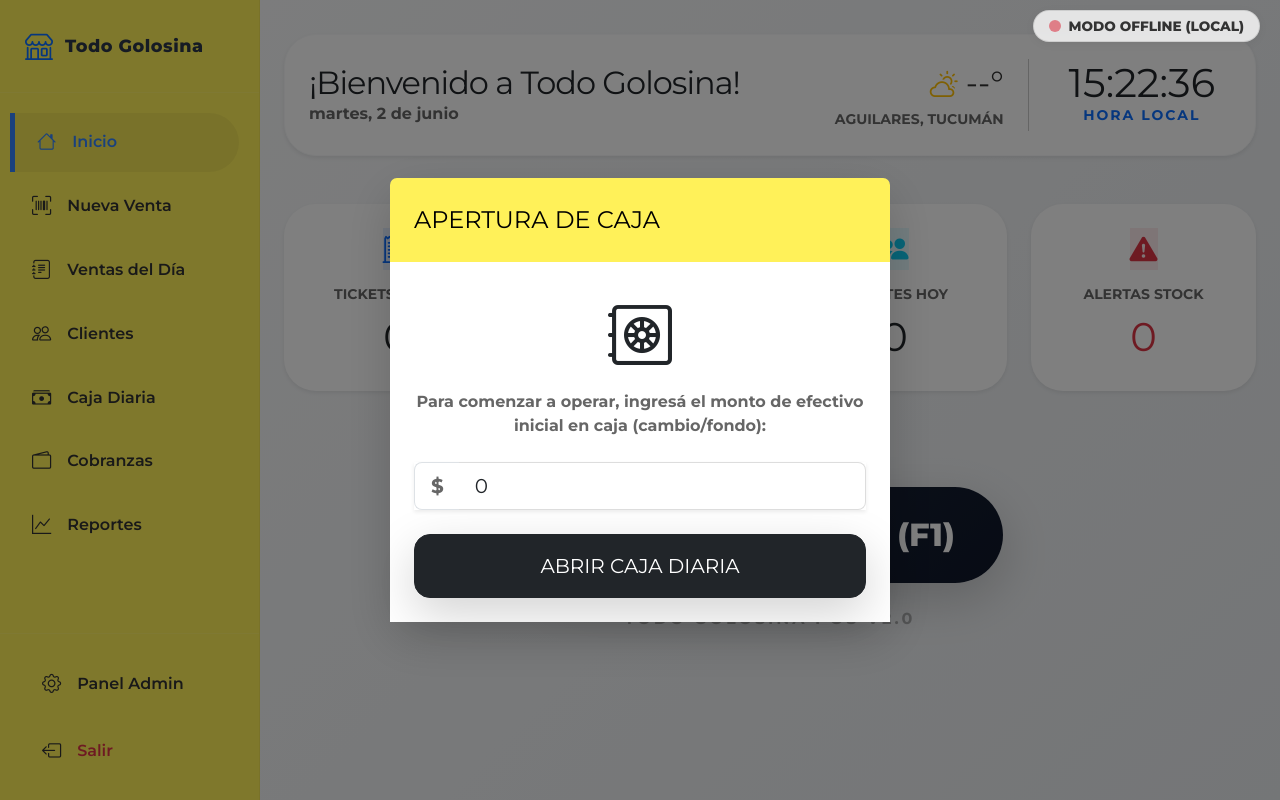
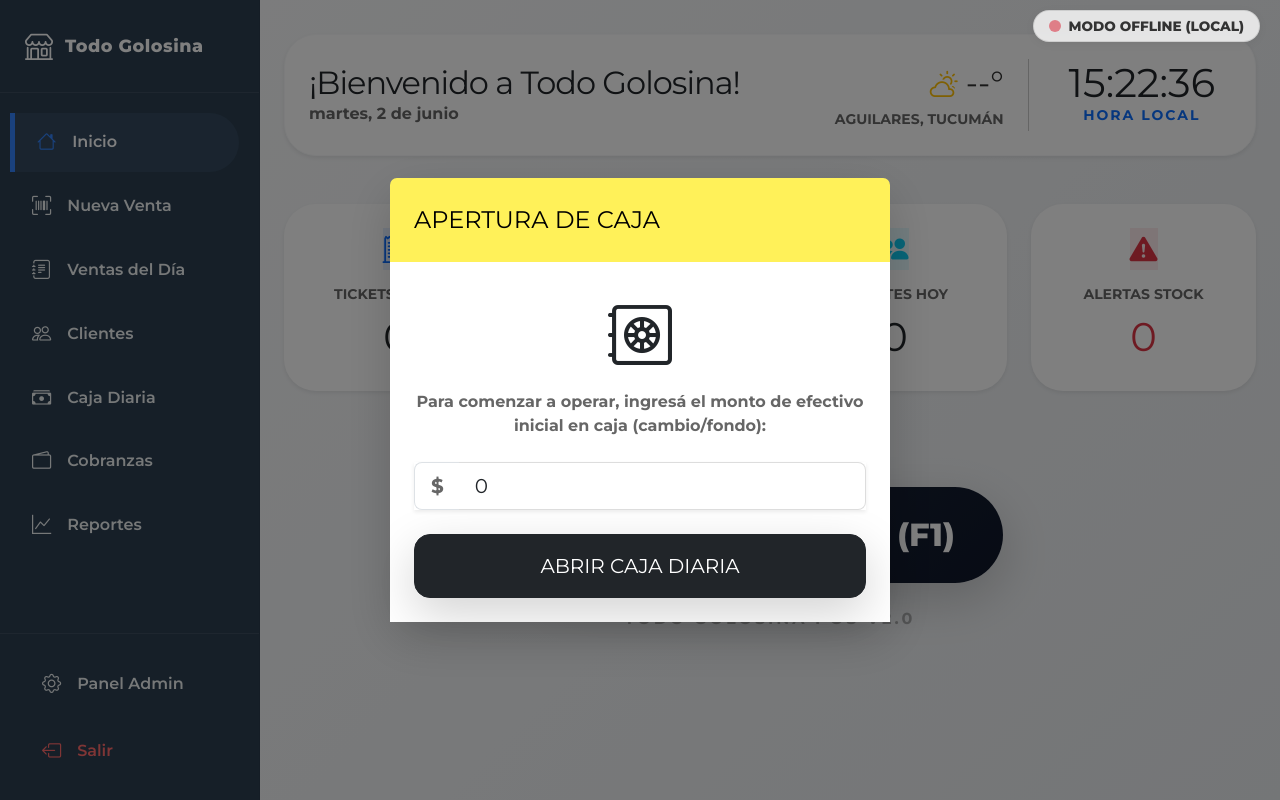
Before and after one commit to Exejkj2/todo-golosina-web, a Flask app: page /facturador in a window 1280 px wide. Run offline with Flask 3, Linux system fonts and the light colour scheme; the visitor is signed in with stand-in values (Sample User, id 1); data that the repository does not hold is empty; some libraries are stand-ins or nearby versions.

Commit message:
UI: Actualiza paleta del menú lateral a tono oscuro para reducir fatiga visual

```diff
--- a/templates/facturador.html
+++ b/templates/facturador.html
@@ -33,8 +33,8 @@
         --accent: #fff159; /* Amarillo ML */
         --success: #00a650; /* Verde ML */
         --warning: #ff7733;
-        --sidebar: #fff159;
-        --sidebar-hover: #e6d84f;
+        --sidebar: #2c3e50;
+        --sidebar-hover: #34495e;
         --text: #333333;
         --text-muted: #666666;
         --border: #dddddd;
@@ -54,7 +54,7 @@
       .sidebar {
         width: 260px;
         background: var(--sidebar);
-        color: #333;
+        color: #ecf0f1;
         display: flex;
         flex-direction: column;
         flex-shrink: 0;
@@ -68,11 +68,14 @@
         gap: 12px;
         border-bottom: 1px solid rgba(255,255,255,0.08);
       }
+      .sidebar-header i {
+        color: #ffffff !important;
+      }
       .sidebar-header span {
         font-weight: 800;
         letter-spacing: 0.5px;
         font-size: 1.1rem;
-        color: #2d3748;
+        color: #ffffff;
       }
       .sidebar-menu {
         flex: 1;
@@ -86,7 +89,7 @@
         display: flex;
         align-items: center;
         gap: 16px;
-        color: #333;
+        color: #ecf0f1;
         text-decoration: none;
         border-radius: 0 30px 30px 0;
         transition: all 0.2s;
@@ -94,14 +97,17 @@
         cursor: pointer;
         margin-right: 10px;
       }
-      .sidebar-item i { font-size: 1.2rem; color: #333; }
+      .sidebar-item i { font-size: 1.2rem; color: #ecf0f1; transition: color 0.2s; }
       .sidebar-item:hover {
         background: var(--sidebar-hover);
-        color: white;
+        color: #ffffff;
+      }
+      .sidebar-item:hover i {
+        color: #ffffff;
       }
       .sidebar-item.active {
-        background: rgba(0,0,0,0.05);
-        color: var(--primary);
+        background: var(--sidebar-hover);
+        color: #ffffff;
         border-left: 5px solid var(--primary);
       }
       .sidebar-item.active i { color: var(--primary); }
@@ -109,63 +115,8 @@
         padding: 20px;
         border-top: 1px solid rgba(255,255,255,0.08);
       }
-
-      /* MAIN AREA */
-      .main-content {
-        flex: 1;
-        display: flex;
-        flex-direction: column;
-        overflow: hidden;
-        position: relative;
-      }
-      .sidebar-header {
-        padding: 25px;
-        display: flex;
-        align-items: center;
-        gap: 12px;
-        border-bottom: 1px solid rgba(255,255,255,0.08);
-      }
-      .sidebar-header span {
-        font-weight: 800;
-        letter-spacing: 0.5px;
-        font-size: 1.1rem;
-        color: #2d3748;
-      }
-      .sidebar-menu {
-        flex: 1;
-        padding: 20px 10px;
-        display: flex;
-        flex-direction: column;
-        gap: 5px;
-      }
-      .sidebar-item {
-        padding: 15px 22px;
-        display: flex;
-        align-items: center;
-        gap: 16px;
-        color: #333;
-        text-decoration: none;
-        border-radius: 0 30px 30px 0;
-        transition: all 0.2s;
-        font-weight: 600;
-        cursor: pointer;
-        margin-right: 10px;
-      }
-      .sidebar-item i { font-size: 1.2rem; color: #333; }
-      .sidebar-item:hover {
-        background: var(--sidebar-hover);
-        color: white;
-      }
-      .sidebar-item.active {
-        background: rgba(0,0,0,0.05);
-        color: var(--primary);
-        border-left: 5px solid var(--primary);
-      }
-      .sidebar-item.active i { color: var(--primary); }
-      .sidebar-footer {
-        padding: 20px;
-        border-top: 1px solid rgba(255,255,255,0.08);
-      }
+      .sidebar-footer a.text-danger { color: #ff6b6b !important; }
+      .sidebar-footer a.text-danger i { color: #ff6b6b !important; }
 
       /* MAIN AREA */
       .main-content {
```
